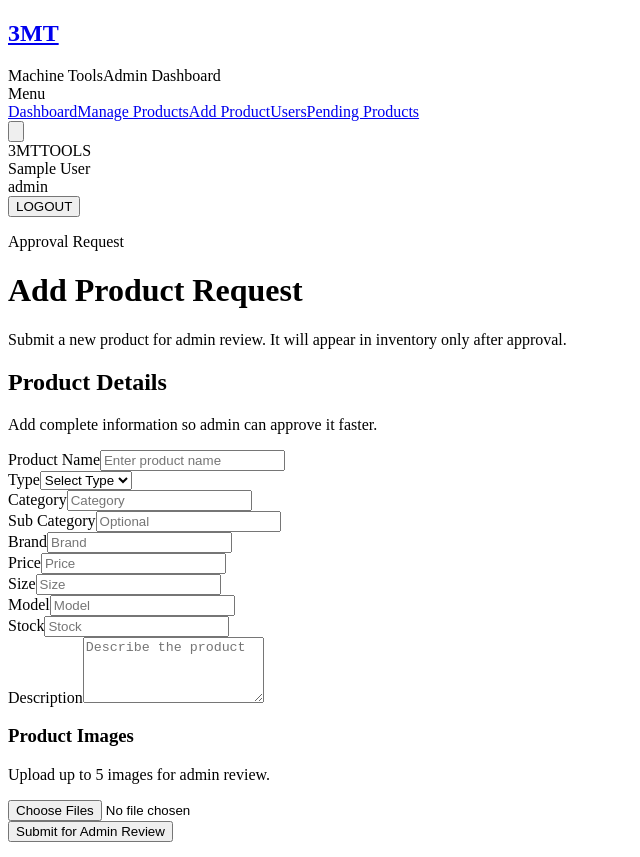
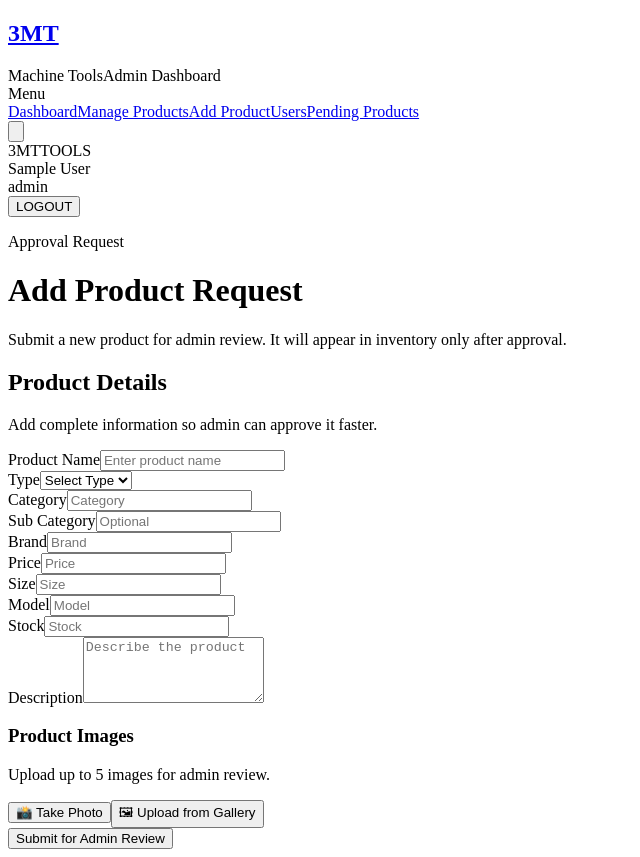
Before and after one commit to LOGAN8MD/3mt_dashboard, a React (Create React App) app: page /user/add-product in a window 1280 px wide. Shown: the whole page, without its empty margins (0-640 px from the left). Built offline with nearby package versions, Linux system fonts and the light colour scheme; sample sign-in values are in the browser's storage.

Commit message:
12-07-26

```diff
--- a/src/pages/ManageProducts.jsx
+++ b/src/pages/ManageProducts.jsx
@@ -385,9 +385,14 @@ const ManageProducts = () => {
                   )}
 
                   <div className="flex flex-col gap-3 sm:flex-row mb-4">
-                    <input type="file" accept="image/*" multiple onChange={handleImageChange} id="editFileInput" style={{ display: 'none' }} />
-                    <button type="button" onClick={() => document.getElementById('editFileInput').click()} className="py-2 px-4 bg-blue-600/20 border border-blue-500/30 hover:border-blue-500 text-blue-400 rounded-lg transition-colors font-medium">
-                      Upload New Images
+                    <input type="file" accept="image/*" capture="environment" multiple onChange={handleImageChange} id="editCameraInput" style={{ display: 'none' }} />
+                    <button type="button" onClick={() => document.getElementById('editCameraInput').click()} className="flex-1 rounded-lg border border-gray-700 bg-[#1b2128] px-4 py-3 text-sm font-bold text-gray-300 transition hover:border-gray-500">
+                      <span className="mr-2">📸</span> Take Photo
+                    </button>
+
+                    <input type="file" accept="image/*" multiple onChange={handleImageChange} id="editGalleryInput" style={{ display: 'none' }} />
+                    <button type="button" onClick={() => document.getElementById('editGalleryInput').click()} className="flex-1 rounded-lg border border-blue-500/30 bg-blue-600/20 px-4 py-3 text-sm font-bold text-blue-300 transition hover:border-blue-500">
+                      <span className="mr-2">🖼</span> Upload from Gallery
                     </button>
                   </div>
 
--- a/src/pages/PendingProducts.jsx
+++ b/src/pages/PendingProducts.jsx
@@ -535,7 +535,17 @@ const PendingProducts = () => {
                 {selectedRequest.status === 'pending' && (
                   <div className="rounded-xl border border-gray-800 bg-[#111b2b] p-4">
                     <label className="mb-2 block text-xs font-bold uppercase tracking-widest text-gray-500">Replace Images</label>
-                    <input type="file" accept="image/*" multiple onChange={handleImageChange} className="w-full rounded-lg border border-gray-700 bg-[#1b2128] px-4 py-3 text-sm text-gray-300 file:mr-4 file:rounded-lg file:border-0 file:bg-blue-600 file:px-4 file:py-2 file:text-sm file:font-bold file:text-white" />
+                    <div className="flex flex-col gap-3 sm:flex-row">
+                      <input type="file" accept="image/*" capture="environment" multiple onChange={handleImageChange} id="pendingReviewCameraInput" style={{ display: 'none' }} />
+                      <button type="button" onClick={() => document.getElementById('pendingReviewCameraInput').click()} className="flex-1 rounded-lg border border-gray-700 bg-[#1b2128] px-4 py-3 text-sm font-bold text-gray-300 transition hover:border-gray-500">
+                        <span className="mr-2">📸</span> Take Photo
+                      </button>
+
+                      <input type="file" accept="image/*" multiple onChange={handleImageChange} id="pendingReviewGalleryInput" style={{ display: 'none' }} />
+                      <button type="button" onClick={() => document.getElementById('pendingReviewGalleryInput').click()} className="flex-1 rounded-lg border border-blue-500/30 bg-blue-600/20 px-4 py-3 text-sm font-bold text-blue-300 transition hover:border-blue-500">
+                        <span className="mr-2">🖼</span> Upload from Gallery
+                      </button>
+                    </div>
                     <p className="mt-2 text-xs font-semibold text-gray-500">
                       {replacementImages.length > 0 ? `${replacementImages.length} replacement image(s) selected.` : 'Leave empty to keep submitted images.'}
                     </p>
--- a/src/pages/UserAddProductRequest.jsx
+++ b/src/pages/UserAddProductRequest.jsx
@@ -268,13 +268,40 @@ const UserAddProductRequest = () => {
                 )}
               </div>
 
+              <div className="flex flex-col gap-3 sm:flex-row">
+                <input
+                  type="file"
+                  accept="image/*"
+                  capture="environment"
+                  multiple
+                  onChange={handleImageChange}
+                  id="userRequestCameraInput"
+                  style={{ display: 'none' }}
+                />
+                <button
+                  type="button"
+                  onClick={() => document.getElementById('userRequestCameraInput').click()}
+                  className="flex-1 rounded-lg border border-gray-700 bg-[#1b2128] px-4 py-3 text-sm font-bold text-gray-300 transition hover:border-gray-500"
+                >
+                  <span className="mr-2">📸</span> Take Photo
+                </button>
+
                 <input
                   type="file"
                   accept="image/*"
                   multiple
                   onChange={handleImageChange}
-                className="w-full rounded-lg border border-gray-700 bg-[#1b2128] px-4 py-3 text-sm text-gray-300 file:mr-4 file:rounded-lg file:border-0 file:bg-blue-600 file:px-4 file:py-2 file:text-sm file:font-bold file:text-white"
+                  id="userRequestGalleryInput"
+                  style={{ display: 'none' }}
                 />
+                <button
+                  type="button"
+                  onClick={() => document.getElementById('userRequestGalleryInput').click()}
+                  className="flex-1 rounded-lg border border-blue-500/30 bg-blue-600/20 px-4 py-3 text-sm font-bold text-blue-300 transition hover:border-blue-500"
+                >
+                  <span className="mr-2">🖼</span> Upload from Gallery
+                </button>
+              </div>
               {formErrors.images && <p className="mt-2 text-xs font-bold text-red-400">{formErrors.images}</p>}
 
               {images.length > 0 && (
```
Lines whose indentation alone changed are shown as unchanged.
